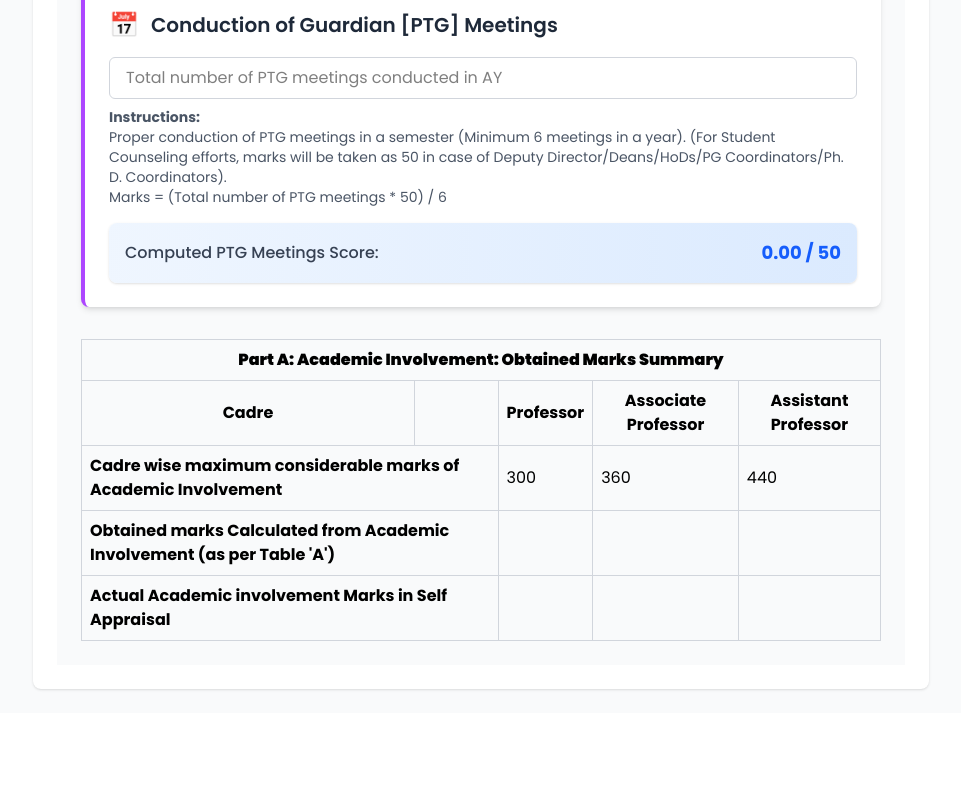
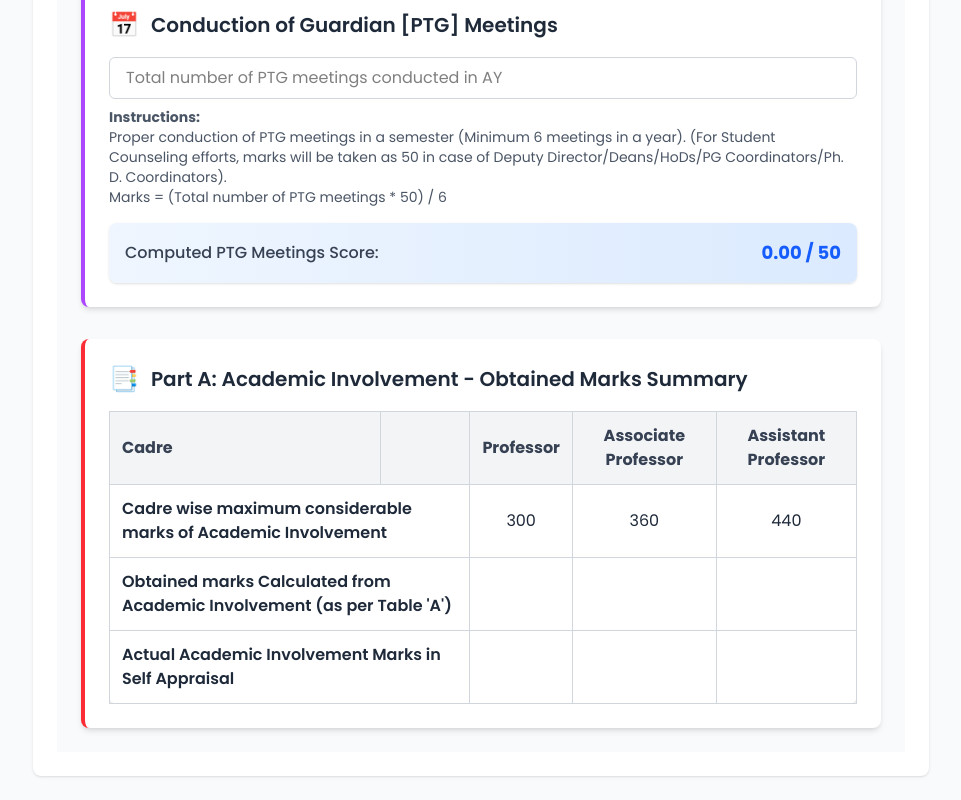
Before and after one commit to patil-rushikesh/FDW-frontend, a React (Vite) app: page /teaching in a window 1280 px wide. Shown: the part 2173-2973 px from the top of the page, without its empty margins (287-1248 px from the left). Before the commit the page ends 2886 px from the top, so only its background shows below. Built offline with nearby package versions, Linux system fonts and the light colour scheme; sample sign-in values are in the browser's storage.

Commit message:
SectionA done completely

```diff
--- a/src/components/forms/TempTeachingPerfomance.jsx
+++ b/src/components/forms/TempTeachingPerfomance.jsx
@@ -432,165 +432,80 @@ export default function TeachingPerformance() {
       </SectionCard>
 
       {/* Summary Section */}
-      <div className="mt-4 overflow-x-auto">
-        {(() => {
-          // Recalculate the total marks to use in the table
-          const studentsAbove60 = Number(
-            formData.teaching?.studentsAbove60 || 0
-          );
-          const students50to59 = Number(formData.teaching?.students50to59 || 0);
-          const students40to49 = Number(formData.teaching?.students40to49 || 0);
-          const totalStudents = Number(formData.teaching?.totalStudents || 0);
-          const resultScore =
-            totalStudents > 0
-              ? (studentsAbove60 * 5 +
-                  students50to59 * 4 +
-                  students40to49 * 3) /
-                totalStudents
-              : 0;
-
-          const coAttainmentSem1 = Number(
-            formData.teaching?.coAttainmentSem1 || 0
-          );
-          const coAttainmentSem2 = Number(
-            formData.teaching?.coAttainmentSem2 || 0
-          );
-          const averageCO = (coAttainmentSem1 + coAttainmentSem2) / 2;
-          const coScore = formData.teaching?.timelySubmissionCO
-            ? averageCO / 2
-            : 0;
-
-          const elearningScore =
-            Number(formData.teaching?.elearningInstances || 0) * 10;
-
-          const studentsPresent = Number(
-            formData.teaching?.studentsPresent || 0
-          );
-          const totalEnrolled = Number(
-            formData.teaching?.totalEnrolledStudentsForLectures || 0
-          );
-          const academnicEngagementScore =
-            totalEnrolled > 0 ? 50 * (studentsPresent / totalEnrolled) : 0;
-
-          const loadSem1 = Number(formData.teaching?.weeklyLoadSem1 || 0);
-          const loadSem2 = Number(formData.teaching?.weeklyLoadSem2 || 0);
-          const adminValue = Number(
-            formData.teaching?.adminResponsibility || 0
-          );
-          const avgLoad = (loadSem1 + loadSem2) / 2;
-          let minLoad;
-          switch (formData.teaching?.cadre) {
-            case "Professor":
-              minLoad = 12;
-              break;
-            case "Associate Professor":
-              minLoad = 14;
-              break;
-            case "Assistant Professor":
-              minLoad = 16;
-              break;
-            default:
-              minLoad = 1;
-          }
-          const teachingLoadScore =
-            minLoad > 0
-              ? Math.min(50, 50 * ((avgLoad + adminValue) / minLoad))
-              : 0;
-
-          const projectsGuided = Number(formData.teaching?.projectsGuided || 0);
-          const projectScore = Math.min(40, projectsGuided * 20);
-
-          const feedbackScore = Number(
-            formData.teaching?.feedbackPercentage || 0
-          );
-
-          const ptgMeetings = Number(formData.teaching?.ptgMeetings || 0);
-          const ptgScore = (ptgMeetings * 50) / 6;
-
-          const totalMarks =
-            resultScore +
-            coScore +
-            elearningScore +
-            academnicEngagementScore +
-            teachingLoadScore +
-            projectScore +
-            feedbackScore +
-            ptgScore;
-
-          return (
-            <table className="min-w-full border border-gray-300">
-              <thead>
+      <SectionCard
+        title="Part A: Academic Involvement - Obtained Marks Summary"
+        icon="📑"
+        borderColor="border-red-500"
+      >
+        <div className="overflow-x-auto">
+          <table className="min-w-full border border-gray-300 bg-white shadow-md rounded-lg">
+            <thead className="bg-gray-100 text-gray-700">
               <tr>
-                  <th className="border border-gray-300 p-2" colSpan="5">
-                    <strong>
-                      Part A: Academic Involvement: Obtained Marks Summary
-                    </strong>
-                  </th>
-                </tr>
-                <tr>
-                  <th className="border border-gray-300 p-2">Cadre</th>
-                  <th className="border border-gray-300 p-2"></th>
-                  <th className="border border-gray-300 p-2">Professor</th>
-                  <th className="border border-gray-300 p-2">
+                <th className="border border-gray-300 p-3 text-left">Cadre</th>
+                <th className="border border-gray-300 p-3"></th>
+                <th className="border border-gray-300 p-3">Professor</th>
+                <th className="border border-gray-300 p-3">
                   Associate Professor
                 </th>
-                  <th className="border border-gray-300 p-2">
+                <th className="border border-gray-300 p-3">
                   Assistant Professor
                 </th>
               </tr>
             </thead>
-              <tbody>
-                <tr>
-                  <td className="border border-gray-300 p-2" colSpan="2">
-                    <strong>
-                      Cadre wise maximum considerable marks of Academic
-                      Involvement
-                    </strong>
+            <tbody className="text-gray-800">
+              <tr className="hover:bg-gray-50 transition">
+                <td
+                  className="border border-gray-300 p-3 font-semibold"
+                  colSpan="2"
+                >
+                  Cadre wise maximum considerable marks of Academic Involvement
                 </td>
-                  <td className="border border-gray-300 p-2">300</td>
-                  <td className="border border-gray-300 p-2">360</td>
-                  <td className="border border-gray-300 p-2">440</td>
+                <td className="border border-gray-300 p-3 text-center">300</td>
+                <td className="border border-gray-300 p-3 text-center">360</td>
+                <td className="border border-gray-300 p-3 text-center">440</td>
               </tr>
-                <tr>
-                  <td className="border border-gray-300 p-2" colSpan="2">
-                    <strong>
-                      Obtained marks Calculated from Academic Involvement (as
-                      per Table 'A')
-                    </strong>
+              <tr className="hover:bg-gray-50 transition">
+                <td
+                  className="border border-gray-300 p-3 font-semibold"
+                  colSpan="2"
+                >
+                  Obtained marks Calculated from Academic Involvement (as per
+                  Table 'A')
                 </td>
-                  <td className="border border-gray-300 p-2">
+                <td className="border border-gray-300 p-3 text-center">
                   {formData.teaching?.cadre === "Professor"
                     ? totalMarks.toFixed(2)
                     : ""}
                 </td>
-                  <td className="border border-gray-300 p-2">
+                <td className="border border-gray-300 p-3 text-center">
                   {formData.teaching?.cadre === "Associate Professor"
                     ? totalMarks.toFixed(2)
                     : ""}
                 </td>
-                  <td className="border border-gray-300 p-2">
+                <td className="border border-gray-300 p-3 text-center">
                   {formData.teaching?.cadre === "Assistant Professor"
                     ? totalMarks.toFixed(2)
                     : ""}
                 </td>
               </tr>
-                <tr>
-                  <td className="border border-gray-300 p-2" colSpan="2">
-                    <strong>
-                      Actual Academic involvement Marks in Self Appraisal
-                    </strong>
+              <tr className="hover:bg-gray-50 transition">
+                <td
+                  className="border border-gray-300 p-3 font-semibold"
+                  colSpan="2"
+                >
+                  Actual Academic Involvement Marks in Self Appraisal
                 </td>
-                  <td className="border border-gray-300 p-2">
+                <td className="border border-gray-300 p-3 text-center">
                   {formData.teaching?.cadre === "Professor"
                     ? (totalMarks * 0.68).toFixed(2)
                     : ""}
                 </td>
-                  <td className="border border-gray-300 p-2">
+                <td className="border border-gray-300 p-3 text-center">
                   {formData.teaching?.cadre === "Associate Professor"
                     ? (totalMarks * 0.818).toFixed(2)
                     : ""}
                 </td>
-                  <td className="border border-gray-300 p-2">
+                <td className="border border-gray-300 p-3 text-center">
                   {formData.teaching?.cadre === "Assistant Professor"
                     ? totalMarks.toFixed(2)
                     : ""}
@@ -598,9 +513,8 @@ export default function TeachingPerformance() {
               </tr>
             </tbody>
           </table>
-          );
-        })()}
         </div>
+      </SectionCard>
     </div>
   );
 }
```
Lines whose indentation alone changed are shown as unchanged.
